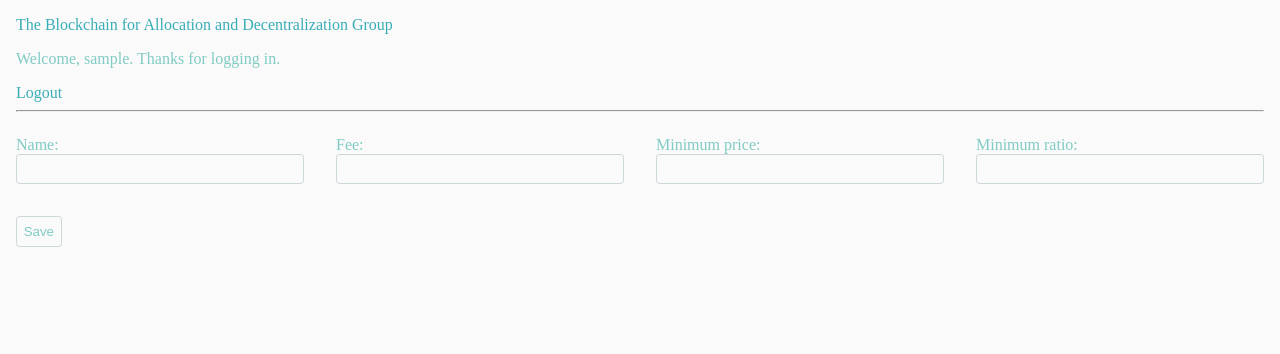
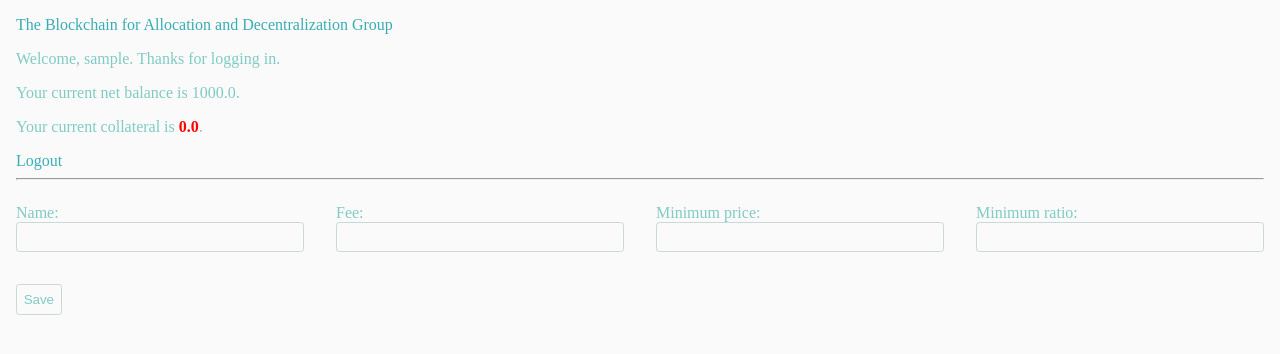
Before and after one commit to cvivesa/badserver, a Django app: page /groups/create in a window 1280 px wide. Shown: the top 354 px of the page. Run offline with Django 3.2, Linux system fonts and the light colour scheme; the visitor is signed in with stand-in values (Sample User, id 1); data that the repository does not hold is empty; parts of the project's set-up code (start-up, migrations or seed data) failed here and were passed over.

Commit message:
dynamic net balance

```diff
--- a/parking/models.py
+++ b/parking/models.py
@@ -1,10 +1,10 @@
 from django.contrib.auth.models import User
 from django.db import models
-from django.db.models import Q
+from django.db.models import Q, Sum
 from django.db.models.signals import post_save
 from django.dispatch import receiver
 from django.urls import reverse
-
+from django.utils import timezone
 
 class EOSAccount(models.Model):
     user = models.OneToOneField(User, related_name="a", on_delete=models.CASCADE)
@@ -21,13 +21,20 @@ class EOSAccount(models.Model):
 
     #  find out precision and decide on default
     balance = models.DecimalField(default=1000.0, max_digits=20, decimal_places=10)
-    minimum_balance = models.DecimalField(default=0.0, max_digits=20, decimal_places=10)
 
     def __str__(self):
         return str(self.user)
 
     def net_balance(self):
-        return self.balance - self.minimum_balance
+        t = timezone.now()
+        options = Option.objects.filter(seller=self,buyer__isnull=False,end_time__gt = t)
+        s = options.aggregate(Sum("collateral")).get("collateral__sum",0)
+        if s:
+            return self.balance - s
+        return self.balance
+
+    def collateral(self):
+        return self.balance - self.net_balance()
 
     def owns(self, spot, start, end):
         return Future.objects.filter(spot=spot).owned_by(self, start, end).exists()
--- a/parking/templates/base.html
+++ b/parking/templates/base.html
@@ -13,6 +13,9 @@
     <a href="{% url 'index' %}">The Blockchain for Allocation and Decentralization Group</a>
     {% if user.is_authenticated %}
     <p>Welcome, {{ user.username }}. Thanks for logging in.</p>
+    <p>Your current net balance is {{ user.a.net_balance }}.</p>
+    <p> Your current collateral is <b style = "color:red">{{ user.a.collateral }}</b>.</p>
+
     <a href="{% url 'logout' %}">Logout</a>
     {% endif %}
     <hr>
--- a/parking/views.py
+++ b/parking/views.py
@@ -215,25 +215,25 @@ def option_transact(request, pk):
     # TODO consider groups
 
 
-"""
+
     # change all references of Future to Option
     # TODO should delete on failure
     e = lambda msg: render(request, "error.html", {"msg": msg})
-    f = get_object_or_404(Future, pk=pk)
+    f = get_object_or_404(Option, pk=pk)
     a = request.user.a
 
     if timezone.now() > f.request_expiration_time:
-        return e("The Future is Expired")
+        return e("The Option is Expired")
     if f.buyer == a or f.seller == a:
-        return e("You can't Accept Your Own Future")
+        return e("You can't Accept Your Own Option")
     if f.buyer and f.seller:
-        return e("The Future was Already Accepted")
+        return e("The Option was Already Accepted")
 
     if f.seller == None:
         if f.buyer.net_balance() < f.price:
-            return e("The Buyer didn't Have Enough Funds")
+            return e("The Buyer didn't Have Enough Funds or there was not enough to cover the colateral")
         s = (
-            Future.objects.filter(lot=f.lot)
+            Option.objects.filter(lot=f.lot)
             .owned_by(a, f.start_time, f.end_time)
             .first()
         )
@@ -242,9 +242,9 @@ def option_transact(request, pk):
         f.seller = a
     else:
         if a.net_balance() < f.price:
-            return e("You didn't Have Enough Funds")
+            return e("You didn't Have Enough Funds or there was not enough to cover the colateral")
         s = (
-            Future.objects.filter(lot=f.lot)
+            Option.objects.filter(lot=f.lot)
             .owned_by(f.seller, f.start_time, f.end_time)
             .first()
         )
@@ -260,7 +260,7 @@ def option_transact(request, pk):
     f.seller.save()
     # remember to actually create the corresponding future
     return redirect("index")
-"""
+
 
 
 class AccessibleSpotList(FilteredSingleTableView):
```
